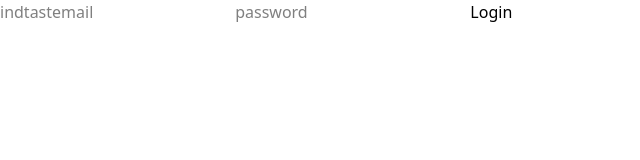
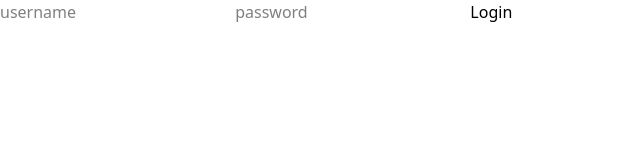
Before and after one commit to LilleCerebellum/TelemedicinSvelteTables, a SvelteKit app in the folder LektionSeje/: page /login in a window 1280 px wide. Shown: the top 160 px of the page, without its empty margins (0-640 px from the left). Built offline with nearby package versions, Linux system fonts and the light colour scheme.

Commit message:
db works i guess

```diff
--- a/LektionSeje/src/routes/login/+page.svelte
+++ b/LektionSeje/src/routes/login/+page.svelte
@@ -18,6 +18,6 @@
         }
     };
 </script>
-<input bind:value={username} type="text" placeholder="indtastemail" />
+<input bind:value={username} type="text" placeholder="username" />
 <input bind:value={password} type="password" placeholder="password" />
 <button onclick={login}>Login</button>
```
